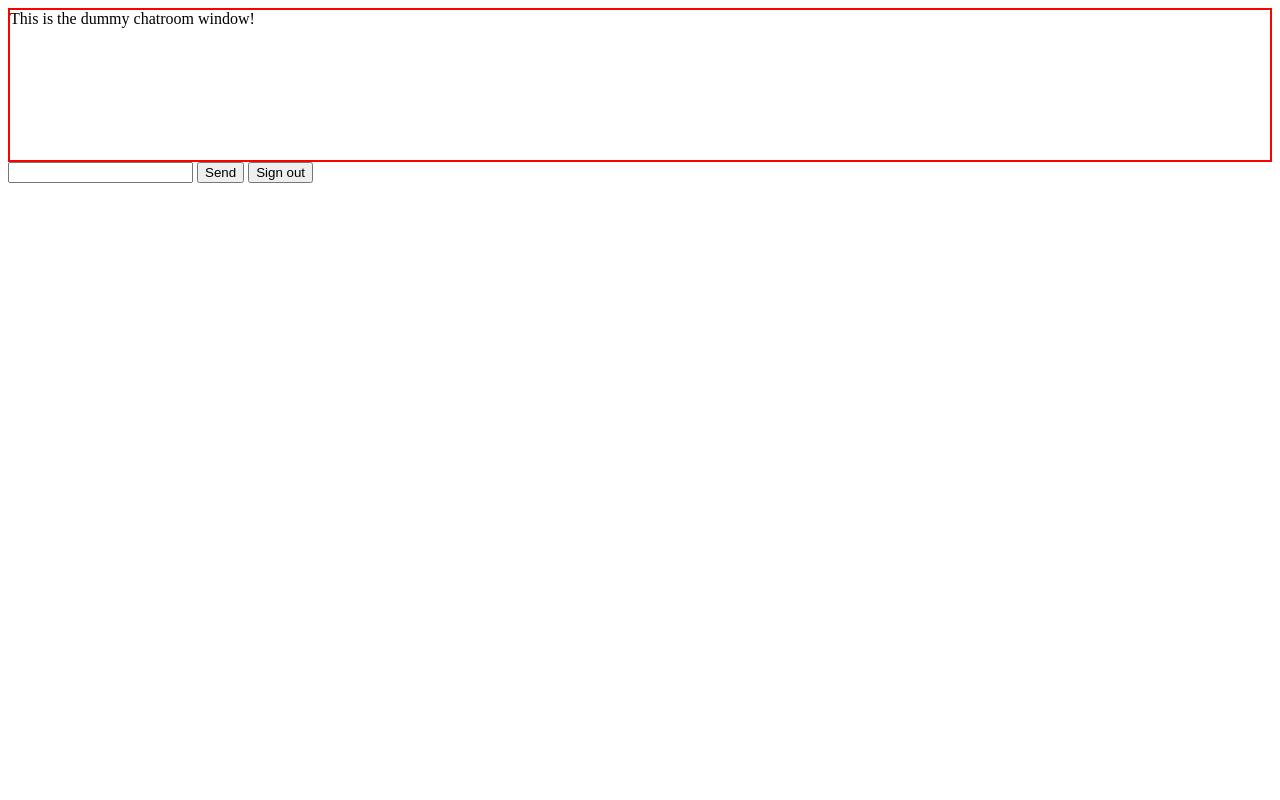
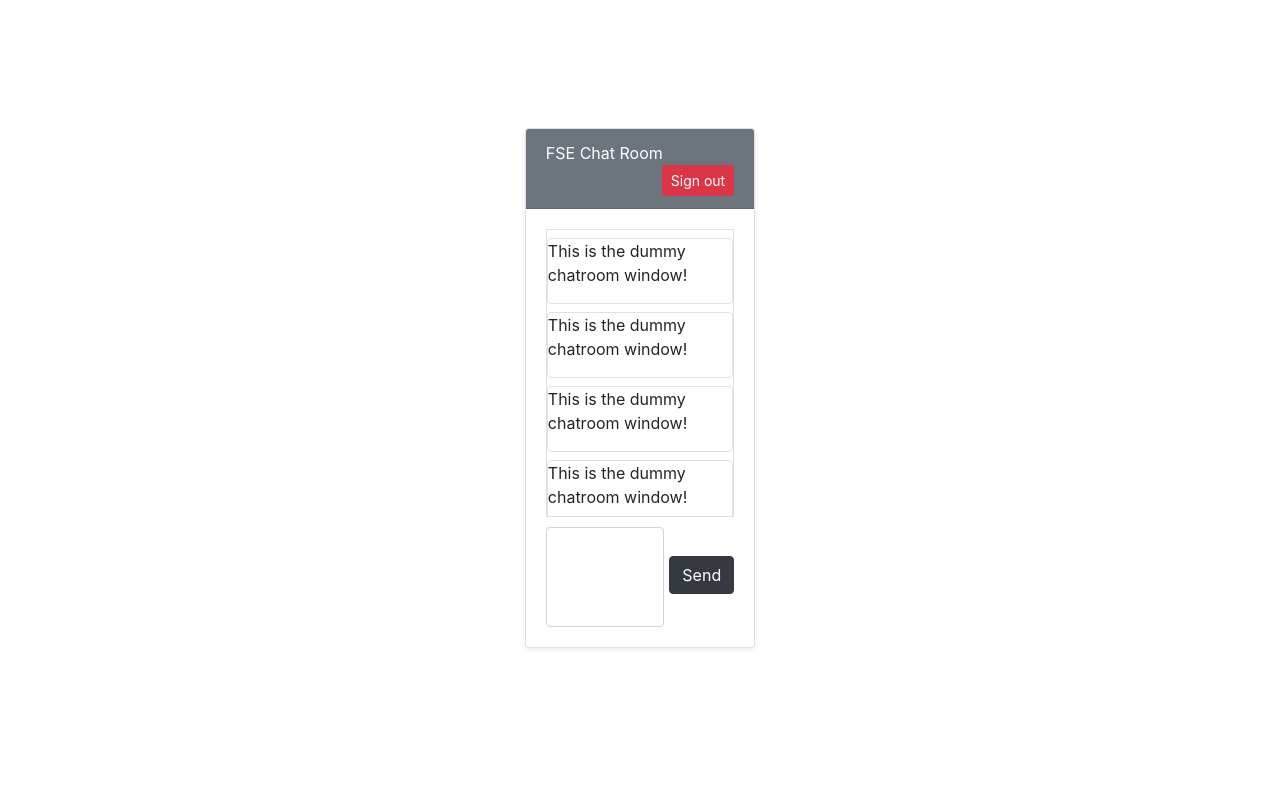
Before and after one commit to biankaiwen111/realtime-chat-room-FSE, a plain HTML site: page client/chatroom.html in a window 1280 px wide. Drawn offline with nearby package versions, Linux system fonts and the light colour scheme; no server answers.

Commit message:
style: finished basic ui

```diff
--- a/client/chatroom.html
+++ b/client/chatroom.html
@@ -5,18 +5,109 @@
     <meta http-equiv="X-UA-Compatible" content="IE=edge" />
     <meta name="viewport" content="width=device-width, initial-scale=1.0" />
     <title>Chatroom</title>
+
+    <link
+      rel="stylesheet"
+      href="https://stackpath.bootstrapcdn.com/bootstrap/4.3.1/css/bootstrap.min.css"
+      integrity="sha384-ggOyR0iXCbMQv3Xipma34MD+dH/1fQ784/j6cY/iJTQUOhcWr7x9JvoRxT2MZw1T"
+      crossorigin="anonymous"
+    />
+    <script
+      src="https://code.jquery.com/jquery-3.3.1.slim.min.js"
+      integrity="sha384-q8i/X+965DzO0rT7abK41JStQIAqVgRVzpbzo5smXKp4YfRvH+8abtTE1Pi6jizo"
+      crossorigin="anonymous"
+    ></script>
+    <script
+      src="https://cdnjs.cloudflare.com/ajax/libs/popper.js/1.14.7/umd/popper.min.js"
+      integrity="sha384-UO2eT0CpHqdSJQ6hJty5KVphtPhzWj9WO1clHTMGa3JDZwrnQq4sF86dIHNDz0W1"
+      crossorigin="anonymous"
+    ></script>
+    <script
+      src="https://stackpath.bootstrapcdn.com/bootstrap/4.3.1/js/bootstrap.min.js"
+      integrity="sha384-JjSmVgyd0p3pXB1rRibZUAYoIIy6OrQ6VrjIEaFf/nJGzIxFDsf4x0xIM+B07jRM"
+      crossorigin="anonymous"
+    ></script>
     <script src="https://ajax.googleapis.com/ajax/libs/jquery/3.5.1/jquery.min.js"></script>
   </head>
   <body>
-    <div
-      id="chatroom-window"
-      style="min-height: 150px; min-width: 60px; border: 2px solid red"
-    >
-      This is the dummy chatroom window!
+    <div class="container" style="margin-top: 16vh">
+      <div class="row justify-content-center">
+        <div class="col-6 d-flex justify-content-center">
+          <div class="card shadow-sm" style="width: 18vw">
+            <div class="card-header text-white bg-secondary">
+              <span style="display: inline-block">FSE Chat Room</span>
+              <input
+                type="button"
+                class="btn btn-danger btn-sm float-right"
+                value="Sign out"
+                id="logout"
+              />
+            </div>
+            <div class="card-body">
+              <div
+                id="chatroom-window"
+                class="border"
+                style="
+                  min-height: 36vh;
+                  min-width: 60px;
+                  max-height: 36vh;
+                  overflow-y: auto;
+                  margin-bottom: 5px;
+                "
+              >
+                <div class="border rounded mb-2 mt-2">
+                  <p>This is the dummy chatroom window!</p>
+                </div>
+                <div class="border rounded mb-2 mt-2">
+                  <p>This is the dummy chatroom window!</p>
+                </div>
+                <div class="border rounded mb-2 mt-2">
+                  <p>This is the dummy chatroom window!</p>
+                </div>
+                <div class="border rounded mb-2 mt-2">
+                  <p>This is the dummy chatroom window!</p>
+                </div>
+                <div class="border rounded mb-2 mt-2">
+                  <p>This is the dummy chatroom window!</p>
+                </div>
+                <div class="border rounded mb-2 mt-2">
+                  <p>This is the dummy chatroom window!</p>
+                </div>
+                <div class="border rounded mb-2 mt-2">
+                  <p>This is the dummy chatroom window!</p>
+                </div>
+                <div class="border rounded mb-2 mt-2">
+                  <p>This is the dummy chatroom window!</p>
+                </div>
+                <div class="border rounded mb-2 mt-2">
+                  <p>This is the dummy chatroom window!</p>
+                </div>
+              </div>
+              <div style="display: flex; align-items: center">
+                <textarea
+                  class="form-control"
+                  id="message-content"
+                  rows="3"
+                  style="
+                    min-height: 100px;
+                    max-height: 100px;
+                    resize: none;
+                    margin-top: 5px;
+                    margin-right: 5px;
+                  "
+                ></textarea>
+                <input
+                  type="button"
+                  id="send-message"
+                  value="Send"
+                  class="btn btn-dark"
+                />
+              </div>
+            </div>
+          </div>
+        </div>
+      </div>
     </div>
-    <input type="text" id="message-content" />
-    <input type="button" id="send-message" value="Send" />
-    <input type="button" class="button" value="Sign out" id="logout" />
   </body>
 </html>
 
```
Also changed, not shown: client/index.html (+0 -1 lines), client/register.html (+64 -8 lines).
